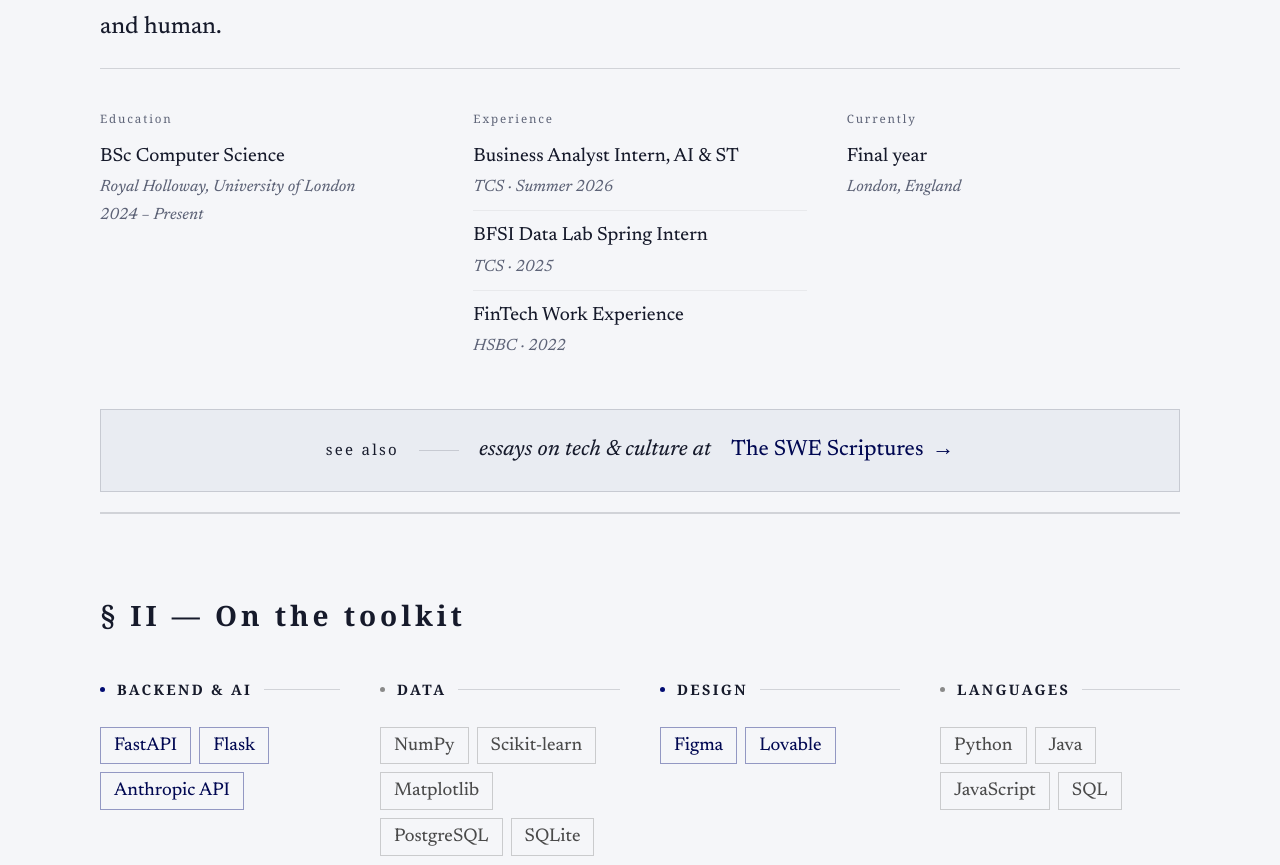
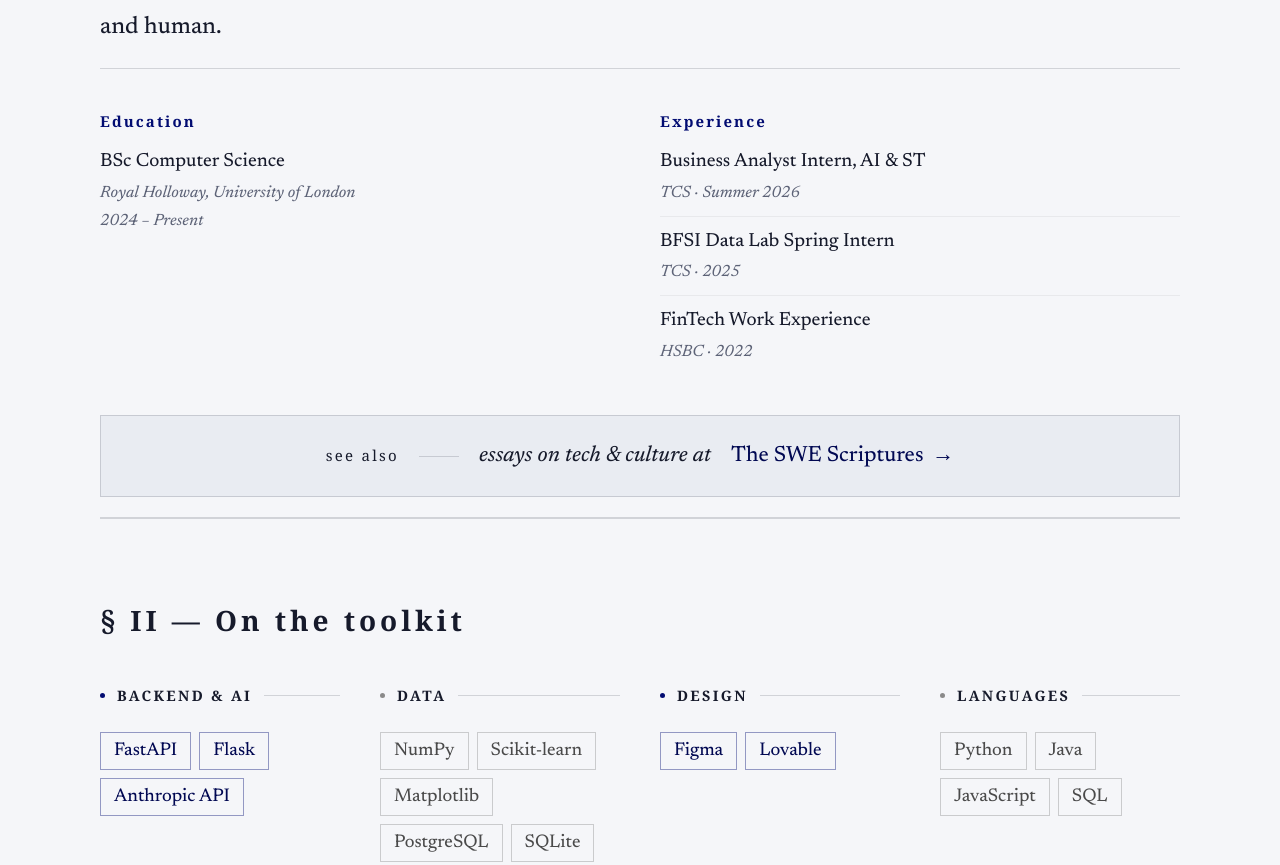
Before and after one commit to lyvnrin/main-portfolio, a React (Vite) app: page / in a window 1280 px wide. Shown: the part 1394-2259 px from the top of the page. Built offline with nearby package versions, Linux system fonts and the light colour scheme; a web font is replaced by a local one.

Commit message:
style: enlarge and bolden about meta labels, remove currently column

```diff
--- a/src/components/About.jsx
+++ b/src/components/About.jsx
@@ -78,15 +78,16 @@
     padding-top: 2rem;
     border-top: 1px solid var(--rule);
     display: grid;
-    grid-template-columns: repeat(3, 1fr);
+    grid-template-columns: repeat(2, 1fr);
     gap: 2rem;
   }
 
   .meta-item dt {
     font-family: var(--font-sc);
-    font-size: 0.58rem;
-    letter-spacing: 0.16em;
-    color: var(--muted);
+    font-size: 0.75rem;
+    font-weight: 700;
+    letter-spacing: 0.14em;
+    color: var(--rose);
     margin-bottom: 0.65rem;
   }
 
@@ -204,16 +205,6 @@
               </div>
             </dd>
           </div>
-
-          <div className="meta-item">
-            <dt>Currently</dt>
-            <dd>
-              <div className="meta-entry">
-                <span>Final year</span>
-                <span className="meta-sub">London, England</span>
-              </div>
-            </dd>
-          </div>
         </dl>
       </div>
     </section>
```
